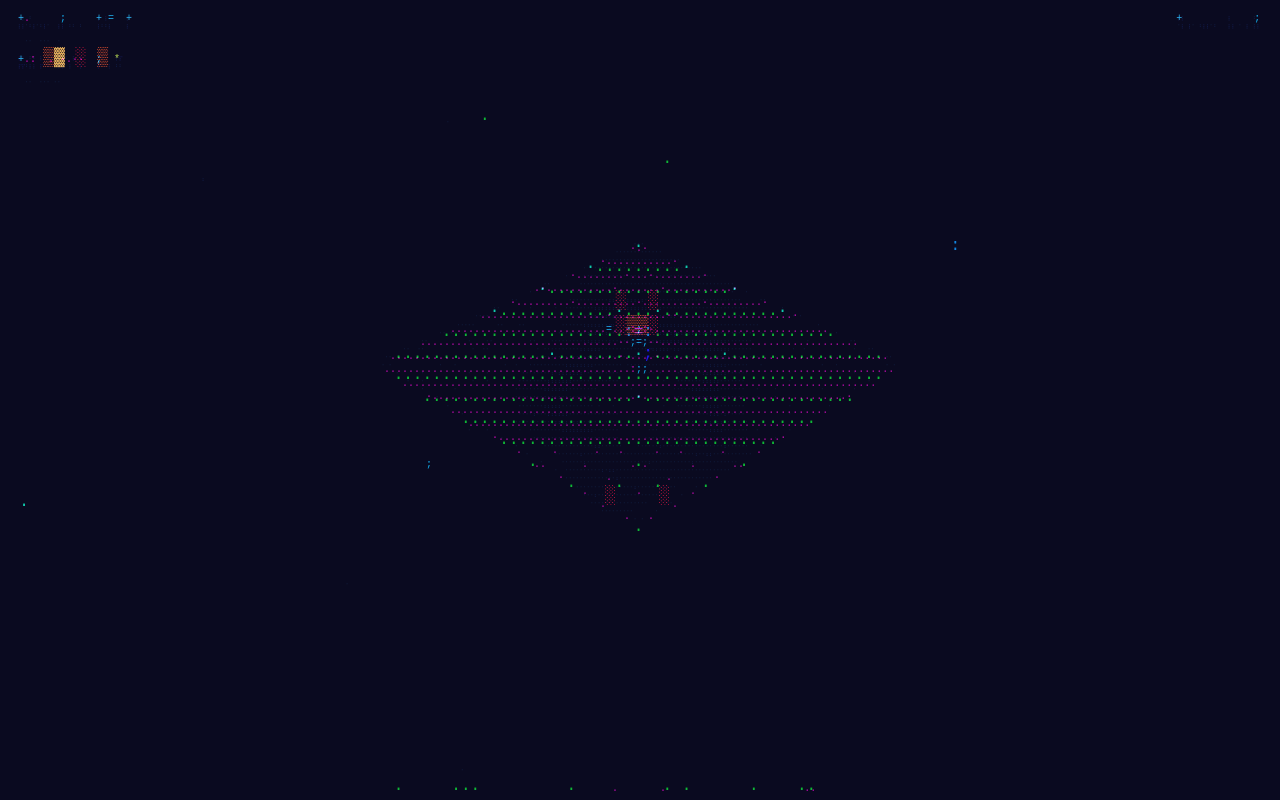
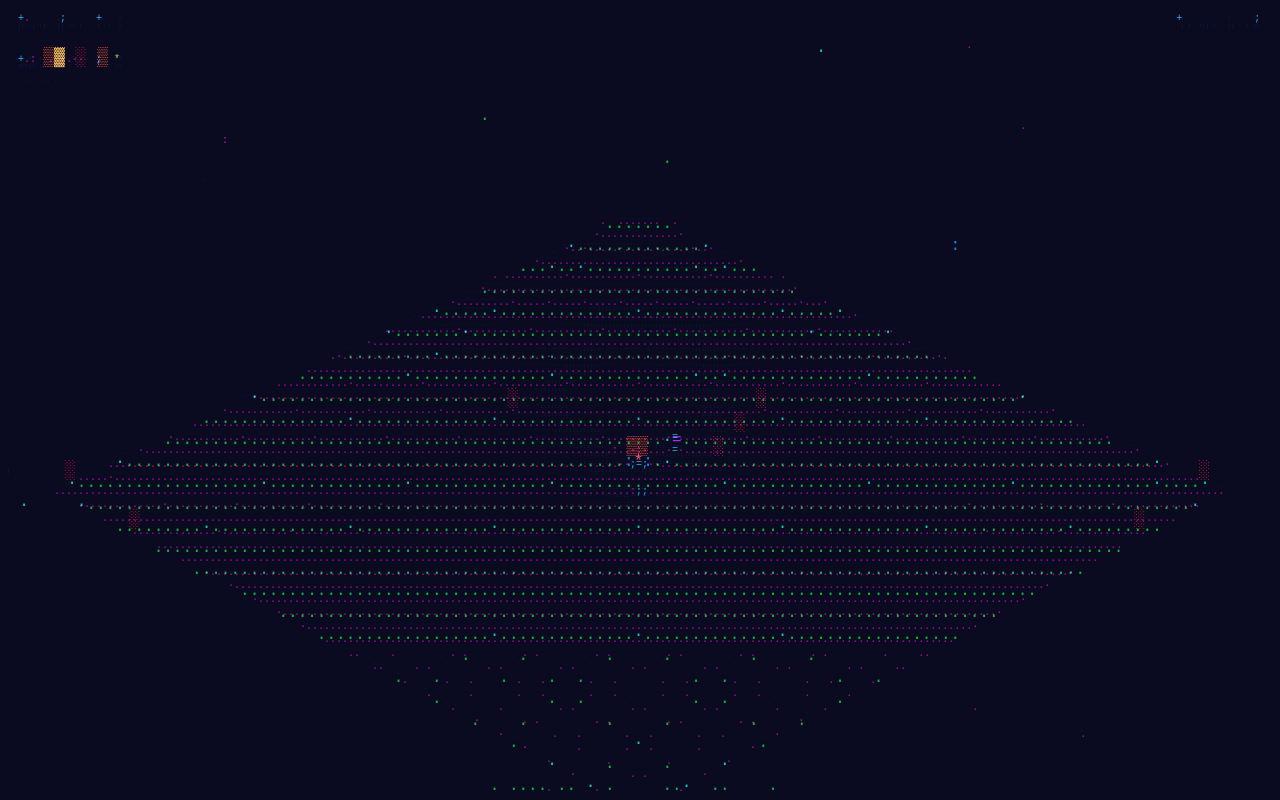
Before and after one commit to dlhg/ascii-ify, a website: page examples/idle.html in a window 1280 px wide. Drawn offline with Linux system fonts and the light colour scheme; animation ran at ten frames a second.

Commit message:
Zoom in on idle example board by increasing tile size
Co-Authored-By: Claude Opus 4.6 (1M context) <noreply@anthropic.com>

```diff
--- a/examples/idle.html
+++ b/examples/idle.html
@@ -78,10 +78,10 @@
       const shop = document.getElementById('shop');
 
       // ─── Constants ──────────────────────────────────────
-      const TILE_W = 64;
-      const TILE_H = 32;
-      const GRID = 8;
-      const MAX_PARTICLES = 300;
+      const TILE_W = 72;
+      const TILE_H = 36;
+      const GRID = 16;
+      const MAX_PARTICLES = 600;
 
       const BUILDINGS = {
         crystal: {
@@ -131,7 +131,7 @@
       let resources = { shards: 15, energy: 0 };
       let production = { shards: 0, energy: 0 };
       let nexusLevel = 1;
-      const nexusPos = { col: 3, row: 3 };
+      const nexusPos = { col: 7, row: 7 };
       let particles = [];
       let bgStars = [];
       let hoverTile = null;  // { col, row } or null
@@ -155,7 +155,7 @@
 
       function initStars() {
         bgStars = [];
-        for (let i = 0; i < 70; i++) {
+        for (let i = 0; i < 120; i++) {
           bgStars.push({
             x: Math.random(),
             y: Math.random(),
@@ -170,7 +170,7 @@
       function getCenter() {
         return {
           x: app.width / 2,
-          y: app.height * 0.32,
+          y: app.height * 0.28,
         };
       }
 
@@ -560,9 +560,9 @@
       function drawCrystalNode(ctx, x, y, tier, t, seed) {
         const info = BUILDINGS.crystal;
         const color = info.colors[tier - 1];
-        const glow = info.glowRadius[tier - 1];
+        const glow = info.glowRadius[tier - 1] * 0.85;
         const pulse = 1 + 0.08 * Math.sin(t * 2 + seed);
-        const size = (12 + tier * 4) * pulse;
+        const size = (10 + tier * 3.5) * pulse;
 
         // Glow
         const grad = ctx.createRadialGradient(x, y - 10, 0, x, y - 10, glow * pulse);
@@ -586,8 +586,8 @@
       function drawCollector(ctx, x, y, tier, t, seed) {
         const info = BUILDINGS.collector;
         const color = info.colors[tier - 1];
-        const glow = info.glowRadius[tier - 1];
-        const radius = 10 + tier * 3;
+        const glow = info.glowRadius[tier - 1] * 0.85;
+        const radius = 9 + tier * 2.5;
 
         // Glow
         const grad = ctx.createRadialGradient(x, y - 8, 0, x, y - 8, glow);
@@ -629,9 +629,9 @@
       function drawAmplifier(ctx, x, y, tier, t, seed) {
         const info = BUILDINGS.amplifier;
         const color = info.colors[tier - 1];
-        const glow = info.glowRadius[tier - 1];
-        const height = 25 + tier * 12;
-        const width = 6 + tier * 2;
+        const glow = info.glowRadius[tier - 1] * 0.85;
+        const height = 22 + tier * 10;
+        const width = 5 + tier * 1.8;
 
         // Glow
         const grad = ctx.createRadialGradient(x, y - height / 2, 0, x, y - height / 2, glow);
@@ -665,8 +665,8 @@
       }
 
       function drawNexus(ctx, x, y, level, t) {
-        const radius = 16 + level * 4;
-        const glowR = 50 + level * 12;
+        const radius = 14 + level * 3.5;
+        const glowR = 40 + level * 10;
         const breathe = 0.92 + 0.08 * Math.sin(t * 0.8);
 
         // Large glow
@@ -793,7 +793,7 @@
         ctx.font = '11px monospace';
         ctx.textAlign = 'center';
         ctx.fillStyle = 'rgba(255, 255, 255, 0.13)';
-        ctx.fillText('click tile to build \u00b7 click building to upgrade \u00b7 P panel \u00b7 E toggle \u00b7 R reset', w / 2, h - 16);
+        ctx.fillText('auto-playing \u00b7 click to interact \u00b7 R R reset', w / 2, h - 16);
       }
 
       function formatNum(n) {
@@ -922,6 +922,9 @@
         resources.shards += production.shards * dt;
         resources.energy += production.energy * dt;
 
+        // Auto-play AI
+        autoPlay(dt);
+
         // Update particles
         updateParticles(dt);
 
@@ -935,7 +938,7 @@
 
       // ─── Save / Load ───────────────────────────────────
       const SAVE_KEY = 'ascii-ify-idle-save';
-      const SAVE_VERSION = 1;
+      const SAVE_VERSION = 2;
 
       function saveGame() {
         const data = {
@@ -983,6 +986,118 @@
         initGrid();
         calculateProduction();
         hideShop();
+      }
+
+      // ─── Auto-Play AI ────────────────────────────────
+      let autoPlayTimer = 0;
+
+      function countBuildings(type) {
+        let n = 0;
+        for (let r = 0; r < GRID; r++)
+          for (let c = 0; c < GRID; c++)
+            if (grid[r][c] && grid[r][c].type === type) n++;
+        return n;
+      }
+
+      function distToNexus(c, r) {
+        return Math.abs(c - nexusPos.col) + Math.abs(r - nexusPos.row);
+      }
+
+      function getEmptyTiles() {
+        const tiles = [];
+        for (let r = 0; r < GRID; r++)
+          for (let c = 0; c < GRID; c++)
+            if (!grid[r][c]) tiles.push({ col: c, row: r });
+        // Sort by distance to nexus (build outward from center)
+        tiles.sort((a, b) => distToNexus(a.col, a.row) - distToNexus(b.col, b.row));
+        return tiles;
+      }
+
+      function autoPlay(dt) {
+        autoPlayTimer -= dt;
+        if (autoPlayTimer > 0) return;
+        autoPlayTimer = 0.4 + Math.random() * 0.3;
+
+        const crystals = countBuildings('crystal');
+        const collectors = countBuildings('collector');
+        const amplifiers = countBuildings('amplifier');
+
+        // Try upgrading nexus when affordable
+        if (canAfford('energy', getNexusUpgradeCost())) {
+          upgradeNexus();
+          return;
+        }
+
+        // Try upgrading cheapest building first
+        let cheapestUpgrade = null;
+        let cheapestCost = Infinity;
+        for (let r = 0; r < GRID; r++) {
+          for (let c = 0; c < GRID; c++) {
+            const b = grid[r][c];
+            if (!b || b.type === 'nexus' || b.tier >= 3) continue;
+            const cost = getUpgradeCost(b.type, b.tier);
+            const costType = UPGRADE_COSTS[b.type].costType;
+            if (canAfford(costType, cost) && cost < cheapestCost) {
+              cheapestCost = cost;
+              cheapestUpgrade = { col: c, row: r };
+            }
+          }
+        }
+        if (cheapestUpgrade && Math.random() < 0.4) {
+          upgradeBuilding(cheapestUpgrade.col, cheapestUpgrade.row);
+          return;
+        }
+
+        const empty = getEmptyTiles();
+        if (empty.length === 0) return;
+
+        // Build collector adjacent to crystal (priority when we have crystals but few collectors)
+        if (collectors < crystals * 0.7) {
+          for (const tile of empty) {
+            const adj = getAdjacent(tile.col, tile.row);
+            const hasCrystal = adj.some(a => a.building.type === 'crystal');
+            if (hasCrystal && canAfford('shards', getBuildCost('collector'))) {
+              placeBuilding(tile.col, tile.row, 'collector');
+              return;
+            }
+          }
+        }
+
+        // Build crystals (the backbone)
+        if (canAfford('shards', getBuildCost('crystal'))) {
+          // Prefer tiles adjacent to existing collectors or near nexus
+          let best = empty[0];
+          for (const tile of empty) {
+            const adj = getAdjacent(tile.col, tile.row);
+            const nearCollector = adj.some(a => a.building.type === 'collector');
+            if (nearCollector) { best = tile; break; }
+          }
+          placeBuilding(best.col, best.row, 'crystal');
+          return;
+        }
+
+        // Build amplifiers when we have enough infrastructure
+        if (amplifiers < Math.floor((crystals + collectors) / 6) && canAfford('energy', getBuildCost('amplifier'))) {
+          // Place near clusters
+          let best = null;
+          let bestAdj = -1;
+          for (const tile of empty) {
+            const adj = getAdjacent(tile.col, tile.row);
+            if (adj.length > bestAdj) {
+              bestAdj = adj.length;
+              best = tile;
+            }
+          }
+          if (best) {
+            placeBuilding(best.col, best.row, 'amplifier');
+            return;
+          }
+        }
+
+        // Fall back to upgrading if we skipped it earlier
+        if (cheapestUpgrade) {
+          upgradeBuilding(cheapestUpgrade.col, cheapestUpgrade.row);
+        }
       }
 
       // ─── Init ─────────────────────────────────────────
```
